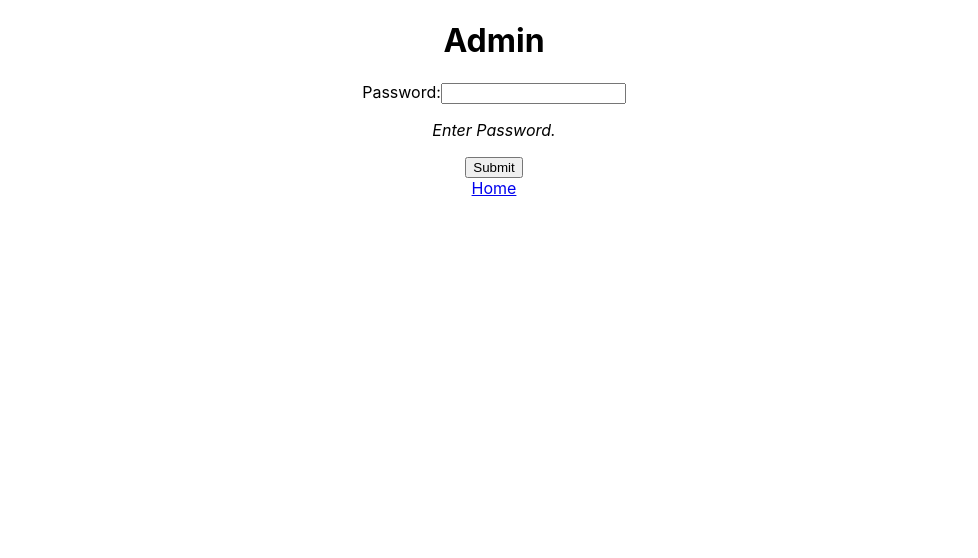
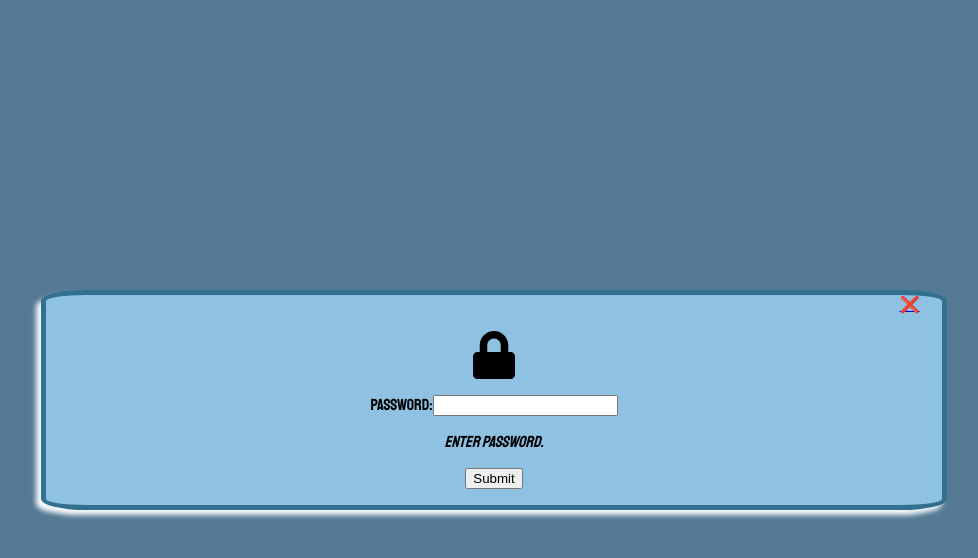
Before and after one commit to sbogucki12/runlog2021ui, a React (Create React App) app: page /admin in a window 1280 px wide. Shown: the top 558 px of the page, without its empty margins (146-1124 px from the left). Built offline with nearby package versions, Linux system fonts and the light colour scheme; no server answers; a web font is replaced by a local one.

Commit message:
added styling to auth page of admin component

```diff
--- a/src/about/AboutContent.jsx
+++ b/src/about/AboutContent.jsx
@@ -6,8 +6,8 @@ import aboutIcons from './aboutIcons';
 function AboutContent() {
 	return (
 		<div id="aboutContentContainer">
-            <div id="aboutTitleContainer">
-				<FontAwesomeIcon icon={faIdCardAlt} size="3x" id="aboutTitle" />
+            <div className="aboutTitleContainer">
+				<FontAwesomeIcon icon={faIdCardAlt} size="3x" className="aboutTitle" />
 			</div>
 			<div className="aboutContentBio">
 				<div id="aboutContentImageContainer">
--- a/src/about/about.css
+++ b/src/about/about.css
@@ -13,14 +13,14 @@
     text-decoration: none;
 }
 
-#aboutTitleContainer {
+.aboutTitleContainer {
     width: 100%;
     margin-top: 2vh;
     margin-left: 10%;
 
 }
 
-#aboutTitle {
+.aboutTitle {
     box-shadow: 0px 10px 10px var(--primary-white-color);
 }
 
--- a/src/newRun/NewRun.jsx
+++ b/src/newRun/NewRun.jsx
@@ -3,6 +3,8 @@ import PasswordForm from './PasswordForm';
 import { useState } from 'react';
 import NewRunForm from './NewRunForm';
 import DeleteRun from './DeleteRun';
+import { FontAwesomeIcon } from '@fortawesome/react-fontawesome';
+import { faLock } from '@fortawesome/free-solid-svg-icons';
 
 function NewRun() {
 	const [showForm, setShowForm] = useState(false);
@@ -25,10 +27,20 @@ function NewRun() {
 		);
 	}
 	return (
-		<div id="newRunContainer">
-			<h1>Admin</h1>
-			<div>{view}</div>
-			<Link to="/runlog">Home</Link>
+		<div className="runLogMoreInfoContentContainer" id="newRunContainer">
+			<div className="runlogMoreInfoBox">
+			<div id="newRunAuthExitIconContainer">
+				<div><Link to="/runlog">
+				<span role="img" aria-label="exit" id="newRunAuthExitIcon">
+					❌
+				</span>
+					</Link></div>
+			</div>
+			<div style={{ marginTop: '2vh'}}>
+				<FontAwesomeIcon icon={faLock} size="3x"/>
+			</div>
+			<div style={{ marginTop: '2vh', marginBottom: '2vh' }}>{view}</div>
+			</div>
 		</div>
 	);
 }
--- a/src/runLog/runLog.css
+++ b/src/runLog/runLog.css
@@ -1,3 +1,5 @@
+@import url('https://fonts.googleapis.com/css2?family=Staatliches&display=swap');
+
 #runlog {
   background-color: var(--primary-slate-color);
 }
@@ -235,10 +237,19 @@
 /* Begin New Run Component */
 
 #newRunContainer {
+  font-family: 'Staatliches', cursive;
+}
+
+#newRunAuthExitIconContainer {
+  width: 95%;
   display: flex;
-  justify-content: center;
-  flex-direction: column;
-  width: 100vw;
+  justify-content: flex-end;
+  align-items: flex-start;
+}
+
+#newRunAuthExitIcon {
+  text-align: end;
+  text-decoration: none;
 }
 
 /* End New Run Component */
```
Also changed, not shown: 2 other files (tests, documents, lock files or other folders).
